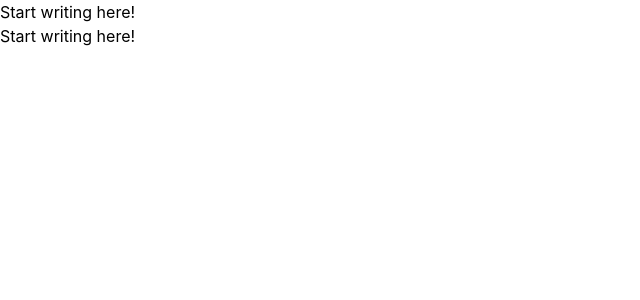
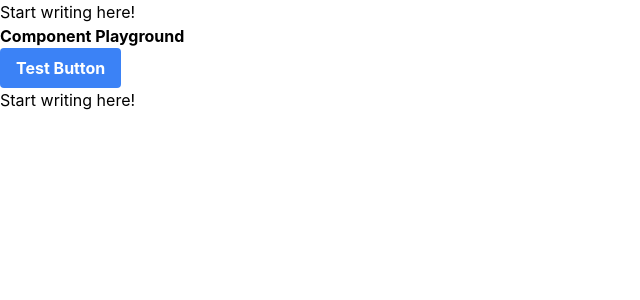
Before and after one commit to vishnukommuri326/Dreamers, a React (Create React App) app in the folder front-end/: page /testing in a window 1280 px wide. Shown: the top 300 px of the page, without its empty margins (0-640 px from the left). Built offline with nearby package versions, Linux system fonts and the light colour scheme.

Commit message:
feat: add testing page to preview components

```diff
--- a/front-end/src/App.js
+++ b/front-end/src/App.js
@@ -10,6 +10,7 @@ import Login from './pages/Login'
 import Register from './pages/Register'
 import Profile from './pages/Profile'
 import UserSettings from './pages/UserSettings'
+import TestPage from './pages/TestPage';
 
 const App = props => {
 
@@ -38,6 +39,9 @@ const App = props => {
             {/* a route for the profile page */}
             <Route path="/user-settings" element={<UserSettings />} />
 
+            {/* a route for the testing page */}
+            <Route path="/testing" element={<TestPage />} />
+
           </Routes>
         </main>
         <Footer />
--- /dev/null
+++ b/front-end/src/pages/TestPage.js
@@ -0,0 +1,20 @@
+import Button from '../components/button'
+
+/**
+ * A React component that represents a single page of the app.
+ * Use this file to create new pages as needed
+ * Don't forget to add the new route to App.js
+ */
+const TestPage = props => {
+    return (
+      <div>
+         <h1 className="text-2xl font-bold mb-4">Component Playground</h1>
+
+        {/* Test Button */}
+        <Button>Test Button</Button>
+      </div>
+    )
+  }
+
+  // make this component available to be imported into any other file
+  export default TestPage
```
